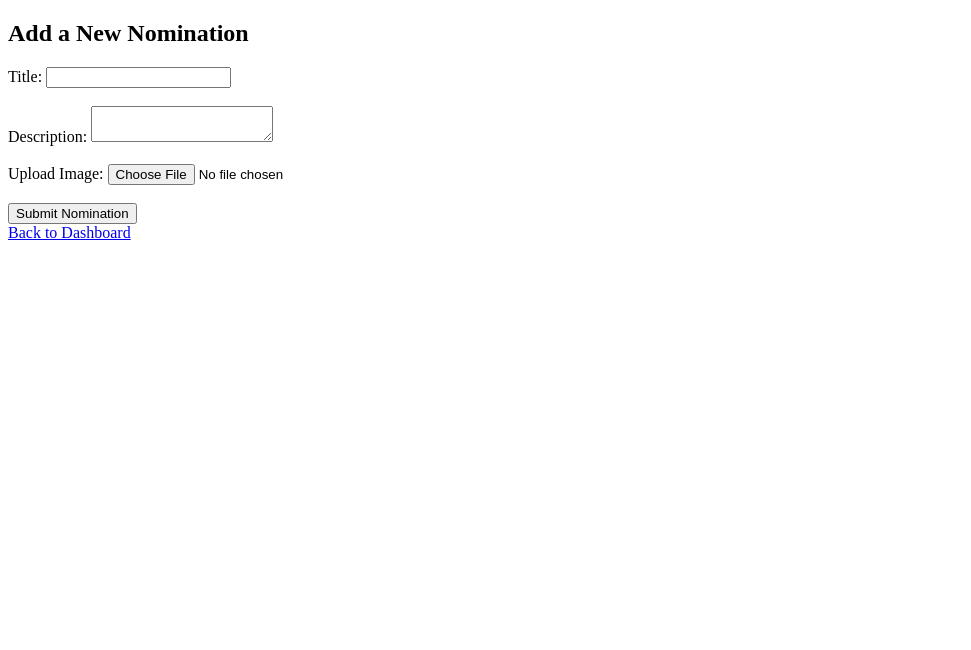
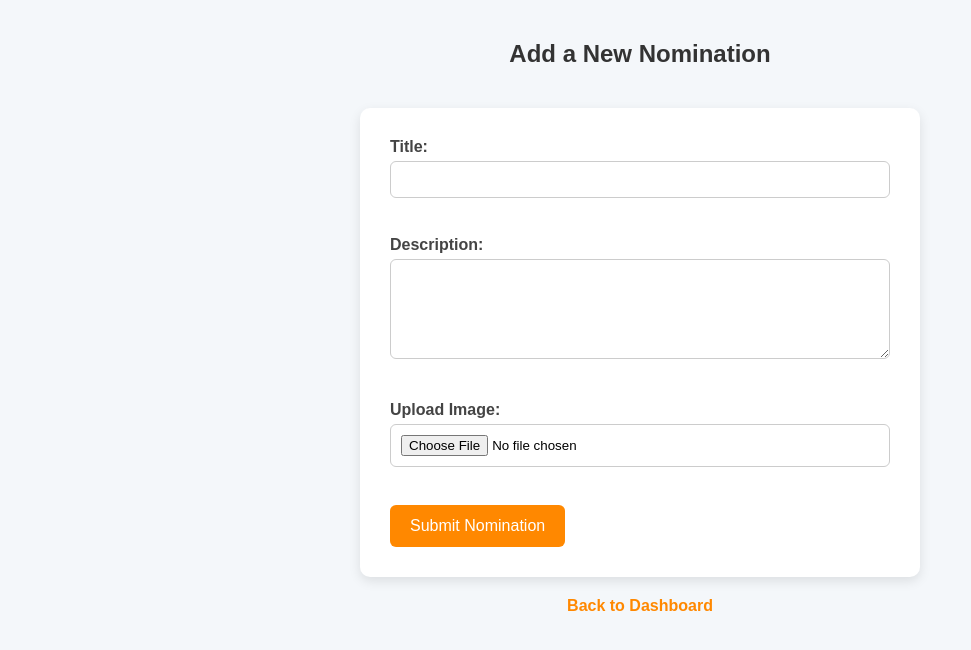
Before and after one commit to shre-555/voting_system_socket, a Flask app: page /add_nomination in a window 1280 px wide. Shown: the top 650 px of the page, without its empty margins (0-971 px from the left). Run offline with Flask 3, Linux system fonts and the light colour scheme; the visitor is signed in with stand-in values (Sample User, id 1); parts of the project's set-up code (start-up, migrations or seed data) failed here and were passed over.

Commit message:
Enhance dashboard and admin pages with improved styling and user experience

```diff
--- a/app.py
+++ b/app.py
@@ -66,7 +66,8 @@ def dashboard():
         flash("You need to log in first.", "warning")
         return redirect(url_for('login'))
 
-    return render_template('dashboard.html')
+    user = User.query.get(session['user_id'])
+    return render_template('dashboard.html', username=user.username)
 
 @app.route('/logout')
 def logout():
--- /dev/null
+++ b/static/admin_dashboard.css
@@ -0,0 +1,75 @@
+
+    body {
+        font-family: Arial, sans-serif;
+        background-color: #f4f7fa;
+        margin: 0;
+        padding: 0;
+        display: flex;
+        flex-direction: column;
+        align-items: center;
+    }
+
+    h2 {
+        margin-top: 40px;
+        color: #333;
+    }
+
+    form {
+        background-color: #fff;
+        padding: 30px;
+        margin-top: 20px;
+        border-radius: 10px;
+        box-shadow: 0 4px 12px rgba(0, 0, 0, 0.1);
+        width: 90%;
+        max-width: 500px;
+    }
+
+    label {
+        display: block;
+        font-weight: bold;
+        margin-bottom: 5px;
+        color: #444;
+    }
+
+    input[type="text"],
+    textarea,
+    input[type="file"] {
+        width: 100%;
+        padding: 10px;
+        margin-bottom: 20px;
+        border: 1px solid #ccc;
+        border-radius: 6px;
+        box-sizing: border-box;
+    }
+
+    textarea {
+        resize: vertical;
+        height: 100px;
+    }
+
+    button {
+        background-color: #ff8800;
+        color: white;
+        border: none;
+        padding: 12px 20px;
+        border-radius: 6px;
+        cursor: pointer;
+        font-size: 16px;
+        transition: background-color 0.2s;
+    }
+
+    button:hover {
+        background-color: #954f00;
+    }
+
+    a {
+        margin-top: 20px;
+        display: inline-block;
+        color: #ff8800;
+        text-decoration: none;
+        font-weight: bold;
+    }
+
+    a:hover {
+        text-decoration: underline;
+    }
--- a/templates/add_nomination.html
+++ b/templates/add_nomination.html
@@ -2,6 +2,8 @@
 <html>
 <head>
     <title>Add Nomination</title>
+    <link rel="stylesheet" href="{{ url_for('static', filename='admin_dashboard.css') }}">
+
 </head>
 <body>
     <h2>Add a New Nomination</h2>
--- a/templates/admin_dashboard.html
+++ b/templates/admin_dashboard.html
@@ -2,6 +2,7 @@
 <html>
 <head>
     <title>Admin Dashboard</title>
+    <link rel="stylesheet" href="{{ url_for('static', filename='admin_dashboard.css') }}">
 </head>
 <body>
     <h2>Welcome Admin!</h2>
```
Also changed, not shown: templates/dashboard.html (+59 -4 lines).
